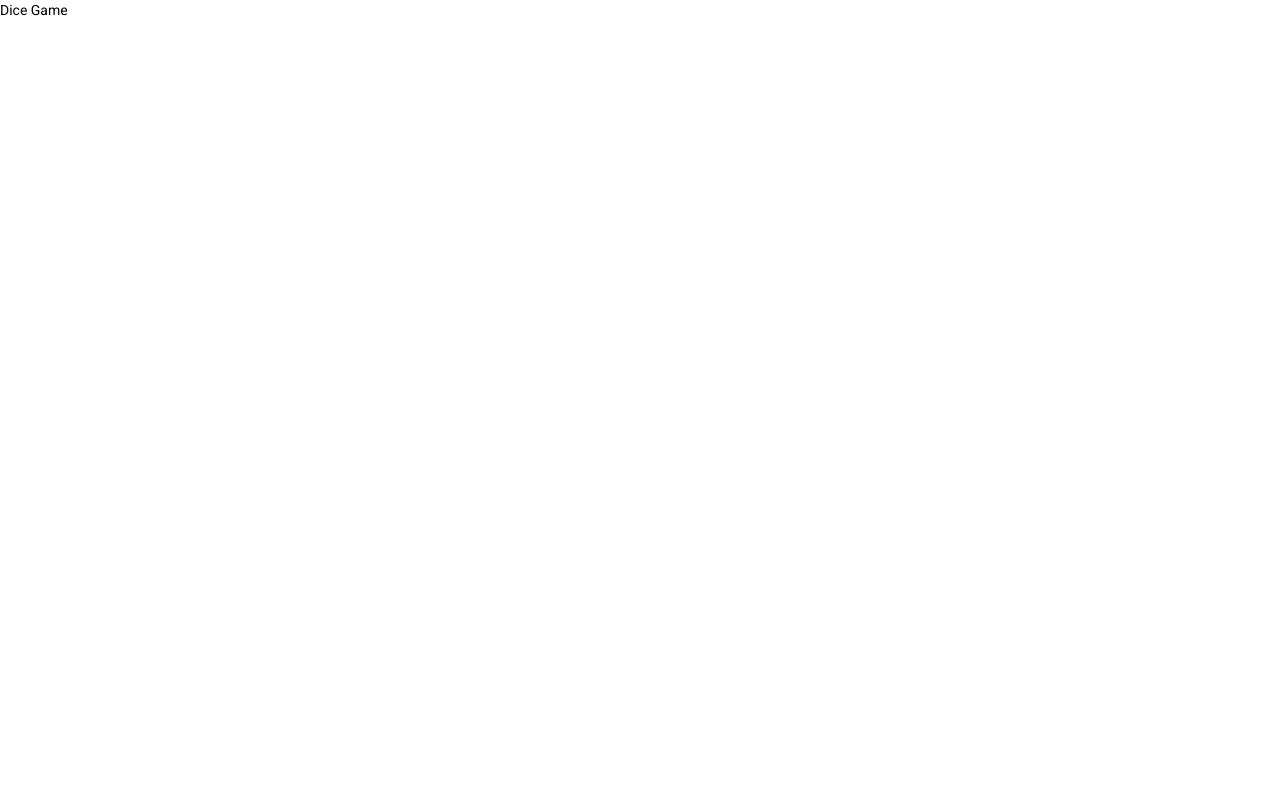
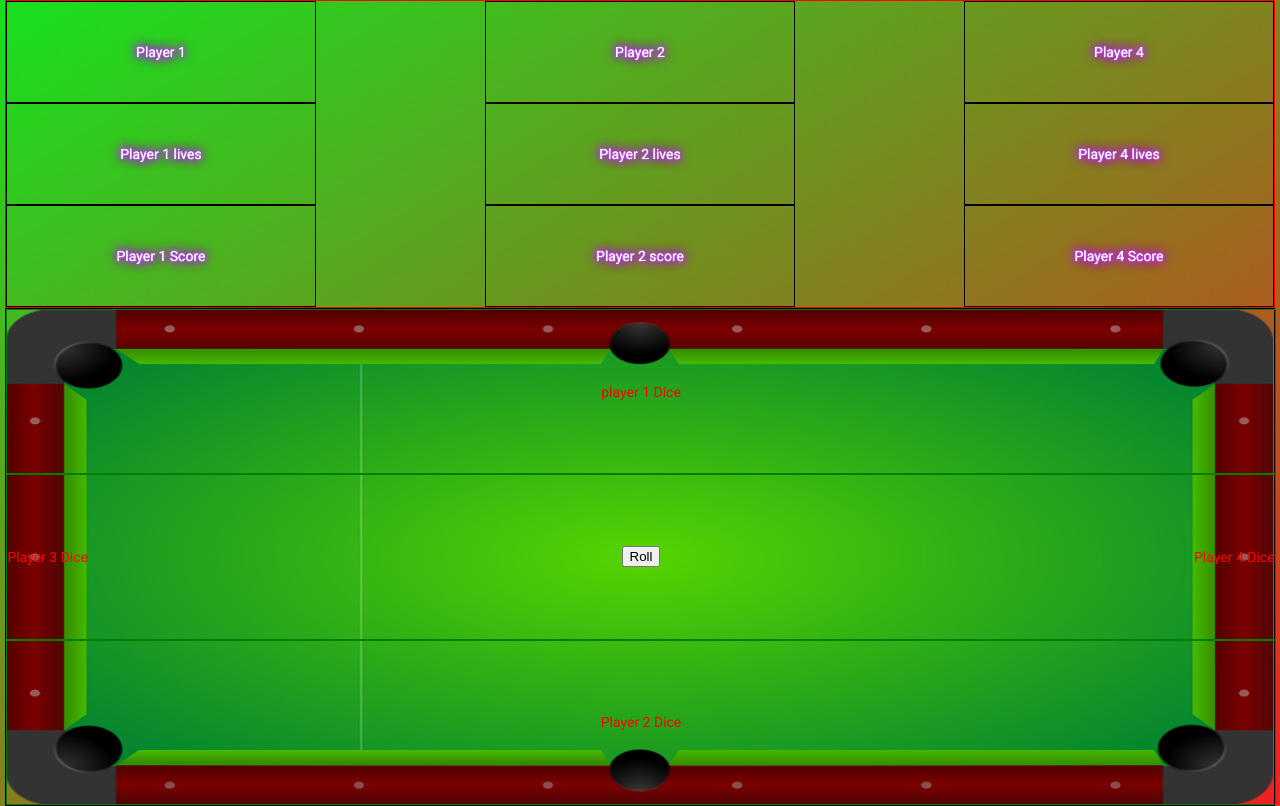
Before and after one commit to LoganLan/dice-game, an Angular app in the folder dice-game/: page / in a window 1280 px wide. Built offline with nearby package versions, Linux system fonts and the light colour scheme.

Commit message:
Making layout for gameboard

```diff
--- a/dice-game/src/app/app.component.html
+++ b/dice-game/src/app/app.component.html
@@ -1 +1 @@
-<div>Dice Game</div>
+<app-game-board-page></app-game-board-page>
--- a/dice-game/src/app/game-board-page/game-board-page.component.css
+++ b/dice-game/src/app/game-board-page/game-board-page.component.css
@@ -0,0 +1,156 @@
+
+
+.main-container {
+  display: flex;
+  justify-content: center;
+  align-items: center;
+  flex-direction: column;
+  background: rgb(24,223,30);
+background: linear-gradient(149deg, rgba(24,223,30,1) 1%, rgba(241,30,30,0.9892157546612395) 100%);
+}
+
+.player-display-area-container {
+  display: flex;
+  flex-direction: row;
+  justify-content: space-between;
+
+  width: 99vw;
+  border: 1px solid red;
+}
+
+.subfield {
+  display: flex;
+  justify-content: center;
+  align-items: center;
+  height: 100px;
+  width: 24vw;
+  border: 1px solid black;
+
+}
+
+.gameboard-container {
+  display: flex;
+  flex-direction: column;
+
+  border: 1px solid black;
+  width: 99vw;
+  height: 62vh;
+  align-items: stretch;
+  color: red;
+  background-image: url('/assets/pool-4873047_960_720.jpg');
+  background-repeat: no-repeat;
+  background-size:100% 100%;
+
+}
+
+.gameboard-subfield{
+    display: flex;
+    border: 1px solid green;
+
+    width:100%;
+    height: 100%;
+}
+.game-board-row-1 {
+  order: 1;
+  display: flex;
+  justify-content: center;
+  align-items: center;
+
+}
+.game-board-row-2 {
+  order: 2;
+  display: flex;
+  justify-content: space-between;
+  align-items: center;
+
+}
+.game-board-row-3 {
+  order: 3;
+
+  display: flex;
+  justify-content: center;
+  align-items: center;
+
+}
+
+.pool-table{
+    width:98vw;
+    height: auto;
+    display: block;
+    margin-left: auto;
+
+
+}
+
+/* @media only screen and (max-width: 700px) {
+    .pool-table {
+      width: 30%;
+      margin: 6px 0;
+    }
+  }
+
+  @media only screen and (max-width: 500px) {
+    .pool-table {
+      width: 100%;
+    }
+  } */
+
+  .text-display{
+    color: rgb(246, 245, 248);
+    text-shadow:
+      0 0 1px #fff,
+      0 0 2px #fff,
+      0 0 3px #fff,
+      0 0 4px #bc13fe,
+      0 0 5px #bc13fe,
+      0 0 10px #bc13fe,
+      0 0 12px #bc13fe,
+      0 0 14px #bc13fe;
+
+      font-size: 14px;
+      animation: pulsate 1.5s infinite alternate;
+      /* border: 0.2rem solid #fff;
+      border-radius: 2rem;
+      padding: 0.4em; */
+      /* box-shadow: 0 0 .2rem #fff,
+                0 0 .2rem #fff,
+                0 0 2rem #bc13fe,
+                0 0 0.8rem #bc13fe,
+                0 0 2.8rem #bc13fe,
+                inset 0 0 1.3rem #bc13fe;  */
+
+    /* text-align: center;
+    font-weight: 400;  */
+  }
+
+
+
+  /* body {
+    font-size: 18px;
+    font-family: "Sacramento", sans-serif;
+    background-color: #010a01;
+    display: flex;
+    justify-content: center;
+    align-items: center;
+  }   */
+
+
+  @keyframes pulsate {
+
+    100% {
+        text-shadow:
+        0 0 1px #fff,
+        0 0 4px #bc13fe,
+        0 0 5px #bc13fe,
+        0 0 10px #bc13fe,
+        0 0 12px #bc13fe,
+        0 0 14px #bc13fe;
+    }
+
+    0% {
+      text-shadow:
+      0 0 2px #fff,
+      0 0 10px #bc13fe,
+
+  }
+}
--- a/dice-game/src/app/game-board-page/game-board-page.component.html
+++ b/dice-game/src/app/game-board-page/game-board-page.component.html
@@ -1,38 +1,64 @@
-
 <div class="main-container">
-    <div class="player-display">
-      <div class="player-one">
-        <div class="player-one-lives"></div>
-        <div class="player-one-diceScore"></div>
+  <div class="player-display-area-container">
+    <div class="row">
+      <div class="subfield col-4 text-diplay">
+        <div class="text-display">Player 1</div>
       </div>
-      <div class="player-two">
-        <div class="player-two-lives"></div>
-        <div class="player-two-diceScore"></div>
+      <div class="subfield col-4 text-diplay">
+        <div class="text-display">Player 1 lives</div>
       </div>
-      <div class="player-three">
-        <div class="player-three-lives"></div>
-        <div class="player-three-diceScore"></div>
-      </div>
-      <div class="player-four">
-        <div class="player-four-lives"></div>
-        <div class="player-four-diceScore"></div>
+      <div class="subfield col-4 text-diplay">
+        <div class="text-display">Player 1 Score</div>
       </div>
     </div>
-
-    <div class="game-board containter-fluild">
-      <div class="row">
-        <div class="player-one-diceRoll"
-        class="subfield col"
-        ></div>
+    <div class="row">
+      <div class="subfield col-4 text-diplay">
+        <div class="text-display">Player 2</div>
       </div>
-      <div class="row">
-        <div class="player-three-diceRoll"></div>
-        <div class="pool-table"></div>
-        <div class="player-four-diceRoll"></div>
+      <div class="subfield col-4 text-diplay">
+        <div class="text-display">Player 2 lives</div>
       </div>
-      <div class="row">
-        <div class="player-two-diceRoll"></div>
+      <div class="subfield col-4 text-diplay">
+        <div class="text-display">Player 2 score</div>
       </div>
     </div>
-    <div class="dice_roll_btn"></div>
+    <div class="row" hidden >
+      <div class="subfield col-4 text-diplay">
+        <div class="text-display">Player 3</div>
+      </div>
+      <div class="subfield col-4 text-diplay">
+        <div class="text-display">Player 3 live</div>
+      </div>
+      <div class="subfield col-4 text-diplay">
+        <div class="text-display">Player 3 Score</div>
+      </div>
+    </div>
+    <div class="row">
+      <div class="subfield col-4 text-diplay">
+        <div class="text-display">Player 4</div>
+      </div>
+      <div class="subfield col-4 text-diplay">
+        <div class="text-display">Player 4 lives</div>
+      </div>
+      <div class="subfield col-4 text-diplay">
+        <div class="text-display">Player 4 Score</div>
+      </div>
+    </div>
   </div>
+
+  <div class="gameboard-container">
+    <div class="row game-board-row-1 gameboard-subfield">
+      <div>player 1 Dice</div>
+    </div>
+    <div class="row game-board-row-2 gameboard-subfield">
+      <div>Player 3 Dice</div>
+      <div>
+            <button>Roll</button>
+        </div>
+      <div>Player 4 Dice</div>
+    </div>
+    <div class="row game-board-row-3 gameboard-subfield">
+      <div>Player 2 Dice</div>
+    </div>
+  </div>
+</div>
--- a/dice-game/src/app/game-board-page/game-board-page.component.ts
+++ b/dice-game/src/app/game-board-page/game-board-page.component.ts
@@ -1,4 +1,5 @@
 import { Component, OnInit } from '@angular/core';
+import {MatGridListModule} from '@angular/material/grid-list';
 
 @Component({
   selector: 'app-game-board-page',
```
Also changed, not shown: dice-game/src/assets/pool-4873047_960_720.jpg (renamed from dice-game/src/assets/pool-4873047_960_720.webp).
